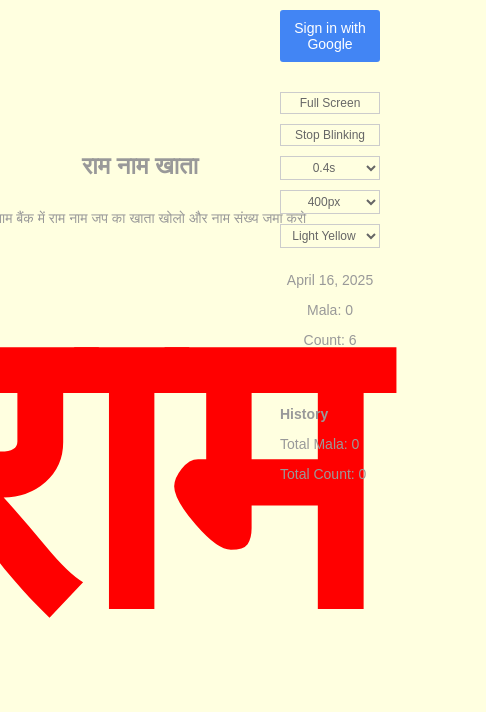
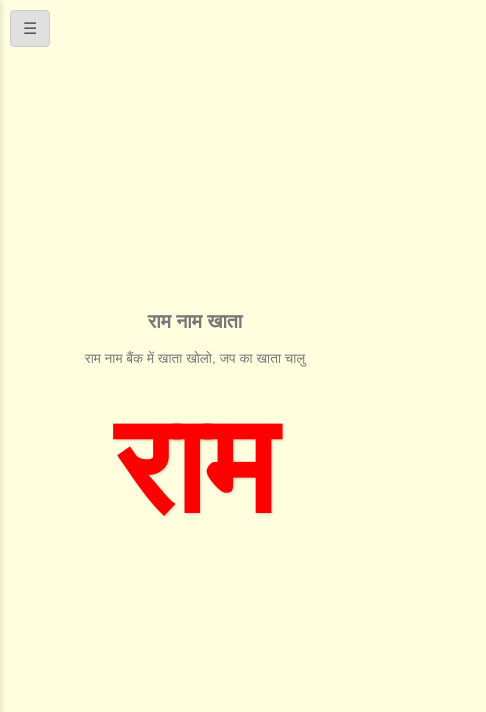
Before and after one commit to vinaymangal/ram, a plain HTML site: page index.html in a window 390 px wide. Shown: the whole page, 486 px wide, since content can reach past the window. Drawn offline with Linux system fonts and the light colour scheme; no server answers.

Commit message:
Update index.html

```diff
--- a/index.html
+++ b/index.html
@@ -9,141 +9,182 @@
     <script src="https://www.gstatic.com/firebasejs/9.22.0/firebase-auth-compat.js"></script>
     <script src="https://www.gstatic.com/firebasejs/9.22.0/firebase-firestore-compat.js"></script>
     <style>
-        /* General body styling */
         body {
             display: flex;
             flex-direction: column;
-            align-items: center;
-            justify-content: center;
-            min-height: 100vh;
             margin: 0;
-            padding: 20px;
-            background-color: #ffffff;
             font-family: Arial, sans-serif;
-            box-sizing: border-box;
+            height: 100vh;
+            overflow: hidden;
+            background-color: #ffffe0;
+            transition: background-color 0.3s ease;
         }
 
-        /* Main content styling */
-        #mainContent {
-            text-align: center;
-            flex-grow: 1;
+        /* Sidebar toggle button */
+        #sidebarToggle {
+            position: fixed;
+            top: 10px;
+            left: 10px;
+            z-index: 1000;
+            background-color: #e0e0e0;
+            border: 1px solid #ccc;
+            border-radius: 4px;
+            padding: 8px 12px;
+            cursor: pointer;
+            font-size: 16px;
+            transition: all 0.3s ease;
+        }
+
+        #sidebarToggle:hover {
+            background-color: #d0d0d0;
+        }
+
+        /* Side controls */
+        #controls {
+            position: fixed;
+            top: 0;
+            left: -200px;
+            width: 200px;
+            height: 100%;
+            background-color: #f5f5f5;
+            border-right: 1px solid #ccc;
+            padding: 10px;
+            box-sizing: border-box;
             display: flex;
             flex-direction: column;
-            justify-content: center;
-            padding-right: 160px; /* Space for controls on desktop */
+            gap: 10px;
+            overflow-y: auto;
+            transition: left 0.3s ease;
+            z-index: 900;
+            box-shadow: 2px 0 5px rgba(0,0,0,0.1);
         }
 
-        .blink {
-            font-size: clamp(100px, 20vw, 450px); /* Responsive font size */
-            font-weight: bold;
-            color: #ff0000; /* Bright red for emphasis */
+        #controls.visible {
+            left: 0;
         }
 
-        /* Controls container styling */
-        #controls {
-            position: fixed;
-            top: 10px;
-            right: 10px;
-            display: flex;
-            flex-direction: column; /* Stack vertically */
-            gap: 10px; /* Space between elements */
-            max-width: 150px; /* Reasonable width for desktop */
+        button, select {
+            padding: 8px;
+            font-size: 14px;
+            cursor: pointer;
+            border: 1px solid #ddd;
+            background: #e9e9e9;
+            color: #555;
+            border-radius: 4px;
+            transition: all 0.2s ease;
         }
 
-        /* Button and select styling */
-        button, select {
-            background: none; /* No background color */
-            border: 1px solid #ccc; /* Light border for definition */
-            color: #666; /* Light gray text */
-            padding: 5px;
-            text-align: center;
-            cursor: pointer;
-            font-size: 14px;
+        button:hover, select:hover {
+            background: #d9d9d9;
         }
 
-        /* Counter styling */
-        #counter {
-            color: #666; /* Light gray text */
-            font-size: 12px;
-            text-align: center;
-        }
-
-        /* Header and paragraph styling */
-        h1 {
-            font-size: 28px;
-            color: #999999; /* Light gray for subtlety */
-        }
-
-        p {
-            font-size: 16px;
-            color: #999999;
-        }
-
-        /* Google Sign-In Button */
         #googleSignInButton {
             background-color: #4285F4;
             color: white;
             border: none;
-            padding: 10px;
-            font-size: 14px;
-            cursor: pointer;
-            border-radius: 3px;
         }
 
         #googleSignInButton:hover {
             background-color: #3267D6;
         }
 
-        /* User Info Display */
         #userInfo {
-            margin-top: 10px;
             font-size: 14px;
             color: #666;
+            margin: 5px 0;
+            padding: 5px;
+            background-color: #f9f9f9;
+            border-radius: 4px;
+            cursor: pointer;
         }
 
-        /* History Display */
+        #mainContent {
+            flex-grow: 1;
+            display: flex;
+            justify-content: center;
+            align-items: center;
+            text-align: center;
+            padding: 20px;
+            box-sizing: border-box;
+            transition: margin-left 0.3s ease;
+        }
+
+        .ram-container {
+            display: flex;
+            flex-direction: column;
+            align-items: center;
+            justify-content: center;
+        }
+
+        h1 {
+            margin-bottom: 5px;
+            color: #777;
+            font-size: 4vmin;
+        }
+
+        .ram-description {
+            font-size: 2.5vmin;
+            margin-bottom: 20px;
+            color: #777;
+        }
+
+        .blink {
+            font-size: 35vmin;
+            font-weight: bold;
+            color: #ff0000;
+            transition: font-size 0.3s ease;
+            text-shadow: 1px 1px 3px rgba(0,0,0,0.2);
+        }
+
+        footer {
+            background-color: rgba(250, 250, 250, 0.8);
+            border-top: 1px solid #ddd;
+            padding: 10px;
+            font-size: 2vmin;
+            color: #444;
+            display: flex;
+            justify-content: space-around;
+            align-items: flex-start;
+            flex-wrap: wrap;
+            gap: 20px;
+        }
+
+        #counter p, #history p {
+            margin: 4px 0;
+        }
+
         #history {
-            margin-top: 20px;
-            font-size: 12px;
-            color: #666;
             max-height: 150px;
             overflow-y: auto;
             width: 100%;
             max-width: 300px;
-            text-align: left;
         }
 
-        /* Mobile optimization */
         @media (max-width: 600px) {
-            #mainContent {
-                padding-right: 110px; /* Adjusted space for controls on mobile */
+            #controls {
+                width: 180px;
+                left: -180px;
             }
 
-            #controls {
-                max-width: 100px; /* Narrower for mobile */
-            }
-
-            button, select {
-                font-size: 12px; /* Smaller text */
-                padding: 3px; /* Reduced padding */
+            footer {
+                flex-direction: column;
+                align-items: center;
+                font-size: 3vmin;
             }
 
             h1 {
-                font-size: 24px;
+                font-size: 5vmin;
             }
 
-            p {
-                font-size: 14px;
+            .ram-description {
+                font-size: 3.5vmin;
             }
         }
     </style>
 </head>
 <body>
-    <div id="mainContent">
-        <h1>राम नाम खाता</h1>
-        <p>राम नाम बैंक में राम नाम जप का खाता खोलो और नाम संख्य जमा करो</p>
-        <div class="blink">राम</div>
-    </div>
+    <button id="sidebarToggle">☰</button>
+
     <div id="controls">
         <button id="googleSignInButton">Sign in with Google</button>
         <div id="userInfo"></div>
@@ -153,7 +194,7 @@
             <option value="100">0.1s</option>
             <option value="200">0.2s</option>
             <option value="300">0.3s</option>
-            <option value="400">0.4s</option>
+            <option value="400" selected>0.4s</option>
             <option value="500">0.5s</option>
             <option value="600">0.6s</option>
             <option value="700">0.7s</option>
@@ -162,22 +203,19 @@
             <option value="1000">1.0s</option>
         </select>
         <select id="fontSize">
-            <option value="350">350px</option>
-            <option value="400">400px</option>
-            <option value="450">450px</option>
-            <option value="500">500px</option>
-            <option value="550">550px</option>
+            <option value="small">Small</option>
+            <option value="medium">Medium</option>
+            <option value="large" selected>Large</option>
+            <option value="xlarge">Extra Large</option>
         </select>
         <select id="bgColor">
             <option value="#ffffff">White</option>
             <option value="#f0f0f0">Light Gray</option>
-            <option value="#d3d3d3">Gray</option>
             <option value="#000000">Black</option>
-            <option value="#1a1a1a">Dark Gray</option>
-            <option value="#ffffe0">Light Yellow</option>
+            <option value="#ffffe0" selected>Light Yellow</option>
         </select>
         <div id="counter">
-            <p id="dateDisplay"></p>
+            <p id="dateDisplay">Date: --</p>
             <p>Mala: <span id="malaCount">0</span></p>
             <p>Count: <span id="countDisplay">0</span></p>
         </div>
@@ -186,6 +224,14 @@
             <div id="historyContent"></div>
             <p>Total Mala: <span id="totalMala">0</span></p>
             <p>Total Count: <span id="totalCount">0</span></p>
+        </div>
+    </div>
+
+    <div id="mainContent">
+        <div class="ram-container">
+            <h1>राम नाम खाता</h1>
+            <p class="ram-description">राम नाम बैंक में खाता खोलो, जप का खाता चालु</p>
+            <div class="blink">राम</div>
         </div>
     </div>
 
@@ -218,18 +264,10 @@
         // Google Sign-In Provider
         const provider = new firebase.auth.GoogleAuthProvider();
 
-        // Blinking logic
-        let text = document.querySelector('.blink');
-        let mala = 0;
-        let count = 0;
-        let totalMala = 0;
-        let totalCount = 0;
-        let blinkInterval;
-        let isBlinking = true;
-        let user = null;
-        let currentDate = getFormattedDate(new Date());
-
         // Elements
+        const text = document.querySelector('.blink');
+        const controls = document.getElementById('controls');
+        const sidebarToggle = document.getElementById('sidebarToggle');
         const blinkSpeedSelect = document.getElementById('blinkSpeed');
         const fontSizeSelect = document.getElementById('fontSize');
         const bgColorSelect = document.getElementById('bgColor');
@@ -241,13 +279,42 @@
         const totalCountDisplay = document.getElementById('totalCount');
         const userInfo = document.getElementById('userInfo');
         const googleSignInButton = document.getElementById('googleSignInButton');
+        const toggleBlinkButton = document.getElementById('toggleBlink');
+        const fullscreenButton = document.getElementById('fullscreenButton');
 
-        // Set default settings
+        // Variables
+        let mala = 0;
+        let count = 0;
+        let totalMala = 0;
+        let totalCount = 0;
+        let blinkInterval;
+        let isBlinking = true;
+        let user = null;
+        let currentDate = getFormattedDate(new Date());
+
+        // Default settings
         const defaultSettings = {
             blinkSpeed: '400', // 0.4s
-            fontSize: '400',   // 400px
+            fontSize: 'large',
             bgColor: '#ffffe0' // Light Yellow
         };
+
+        // Toggle sidebar
+        sidebarToggle.addEventListener('click', function() {
+            controls.classList.toggle('visible');
+        });
+
+        // Close sidebar when clicking outside
+        document.addEventListener('click', function(event) {
+            if (!controls.contains(event.target) && event.target !== sidebarToggle) {
+                controls.classList.remove('visible');
+            }
+        });
+
+        // Format date as YYYY-MM-DD
+        function getFormattedDate(date) {
+            return date.toISOString().split('T')[0];
+        }
 
         // Load settings from local storage as a fallback
         const loadLocalSettings = () => {
@@ -259,14 +326,14 @@
             blinkSpeedSelect.value = settings.blinkSpeed;
             fontSizeSelect.value = settings.fontSize;
             bgColorSelect.value = settings.bgColor;
-            text.style.fontSize = settings.fontSize + 'px';
+            updateFontSize(settings.fontSize);
             document.body.style.backgroundColor = settings.bgColor;
         };
 
         // Load mala and count from local storage as a fallback
         const loadLocalCounts = () => {
-            mala = parseInt(localStorage.getItem(`mala_${currentDate}_${user?.uid}`)) || 0;
-            count = parseInt(localStorage.getItem(`count_${currentDate}_${user?.uid}`)) || 0;
+            mala = parseInt(localStorage.getItem(`mala_${currentDate}_${user?.uid || 'guest'}`)) || 0;
+            count = parseInt(localStorage.getItem(`count_${currentDate}_${user?.uid || 'guest'}`)) || 0;
             malaCountDisplay.textContent = mala;
             countDisplay.textContent = count;
         };
@@ -280,19 +347,30 @@
 
         // Save mala and count to local storage
         const saveLocalCounts = () => {
-            if (user) {
-                localStorage.setItem(`mala_${currentDate}_${user.uid}`, mala);
-                localStorage.setItem(`count_${currentDate}_${user.uid}`, count);
+            localStorage.setItem(`mala_${currentDate}_${user?.uid || 'guest'}`, mala);
+            localStorage.setItem(`count_${currentDate}_${user?.uid || 'guest'}`, count);
+        };
+
+        // Update font size based on selection
+        function updateFontSize(size) {
+            switch(size) {
+                case 'small':
+                    text.style.fontSize = '25vmin';
+                    break;
+                case 'medium':
+                    text.style.fontSize = '30vmin';
+                    break;
+                case 'large':
+                    text.style.fontSize = '35vmin';
+                    break;
+                case 'xlarge':
+                    text.style.fontSize = '40vmin';
+                    break;
             }
-        };
+        }
 
         // Apply default settings on initial load
         loadLocalSettings();
-
-        // Format date as YYYY-MM-DD
-        function getFormattedDate(date) {
-            return date.toISOString().split('T')[0];
-        }
 
         // Blink function
         function blink() {
@@ -303,7 +381,6 @@
                     mala++;
                     count = 0;
                     updateFirestore();
-                    saveLocalCounts();
                 }
                 countDisplay.textContent = count;
                 malaCountDisplay.textContent = mala;
@@ -325,7 +402,7 @@
                 console.error('Error saving settings:', error);
                 // Do not alert for offline errors
                 if (!error.message.includes('offline')) {
-                    alert('Failed to save settings: ' + error.message);
+                    console.warn('Failed to save settings: ' + error.message);
                 }
             });
 
@@ -337,7 +414,7 @@
             }).catch(error => {
                 console.error('Error saving daily counts:', error);
                 if (!error.message.includes('offline')) {
-                    alert('Failed to save daily counts: ' + error.message);
+                    console.warn('Failed to save daily counts: ' + error.message);
                 }
             });
         }
@@ -354,8 +431,8 @@
                     blinkSpeedSelect.value = settings.blinkSpeed || defaultSettings.blinkSpeed;
                     fontSizeSelect.value = settings.fontSize || defaultSettings.fontSize;
                     bgColorSelect.value = settings.bgColor || defaultSettings.bgColor;
-                    text.style.fontSize = fontSizeSelect.value + 'px';
-                    document.body.style.backgroundColor = bgColorSelect.value;
+                    updateFontSize(settings.fontSize);
+                    document.body.style.backgroundColor = settings.bgColor;
                     saveLocalSettings();
                     if (isBlinking) {
                         clearInterval(blinkInterval);
@@ -366,7 +443,7 @@
                     blinkSpeedSelect.value = defaultSettings.blinkSpeed;
                     fontSizeSelect.value = defaultSettings.fontSize;
                     bgColorSelect.value = defaultSettings.bgColor;
-                    text.style.fontSize = defaultSettings.fontSize + 'px';
+                    updateFontSize(defaultSettings.fontSize);
                     document.body.style.backgroundColor = defaultSettings.bgColor;
                     saveLocalSettings();
                     updateFirestore();
@@ -376,7 +453,7 @@
                 // Use local settings if Firestore fails
                 loadLocalSettings();
                 if (!error.message.includes('offline')) {
-                    alert('Failed to load settings: ' + error.message);
+                    console.warn('Failed to load settings: ' + error.message);
                 }
             });
 
@@ -405,7 +482,7 @@
                 // Use local counts if Firestore fails
                 loadLocalCounts();
                 if (!error.message.includes('offline')) {
-                    alert('Failed to load history: ' + error.message);
+                    console.warn('Failed to load history: ' + error.message);
                 }
             });
 
@@ -431,10 +508,18 @@
         googleSignInButton.addEventListener('click', () => {
             auth.signInWithPopup(provider).then(result => {
                 user = result.user;
-                userInfo.textContent = `Welcome, ${user.displayName} | Sign Out`;
-                userInfo.style.cursor = 'pointer';
+                userInfo.textContent = `${user.displayName} | Sign Out`;
                 googleSignInButton.style.display = 'none'; // Hide the Sign-In button after login
+                loadUserData();
+            }).catch(error => {
+                console.error('Sign-In Error:', error);
+                alert('Failed to sign in: ' + error.message);
+            });
+        });
+
+        // Sign Out handler
         userInfo.addEventListener('click', () => {
+            if (user) {
                 auth.signOut().then(() => {
                     user = null;
                     userInfo.textContent = '';
@@ -453,27 +538,21 @@
                     blinkSpeedSelect.value = defaultSettings.blinkSpeed;
                     fontSizeSelect.value = defaultSettings.fontSize;
                     bgColorSelect.value = defaultSettings.bgColor;
-                        text.style.fontSize = defaultSettings.fontSize + 'px';
+                    updateFontSize(defaultSettings.fontSize);
                     document.body.style.backgroundColor = defaultSettings.bgColor;
                     saveLocalSettings();
                 }).catch(error => {
                     console.error('Sign-Out Error:', error);
                     alert('Failed to sign out: ' + error.message);
                 });
-                });
-                loadUserData();
-            }).catch(error => {
-                console.error('Sign-In Error:', error);
-                alert('Failed to sign in: ' + error.message);
-            });
+            }
         });
 
         // Check authentication state
         auth.onAuthStateChanged(userAuth => {
             user = userAuth;
             if (user) {
-                userInfo.textContent = `Welcome, ${user.displayName} | Sign Out`;
-                userInfo.style.cursor = 'pointer';
+                userInfo.textContent = `${user.displayName} | Sign Out`;
                 googleSignInButton.style.display = 'none'; // Hide the Sign-In button if user is already logged in
                 loadUserData();
                 loadLocalCounts(); // Load local counts immediately
@@ -483,26 +562,28 @@
             }
         });
 
-        // Initialize blinking
-        blinkInterval = setInterval(blink, parseInt(blinkSpeedSelect.value));
-        dateDisplay.textContent = new Date().toLocaleDateString('en-US', { year: 'numeric', month: 'long', day: 'numeric' });
-
         // Toggle blinking
-        document.getElementById('toggleBlink').addEventListener('click', function() {
+        toggleBlinkButton.addEventListener('click', function() {
             if (isBlinking) {
                 clearInterval(blinkInterval);
                 text.style.visibility = 'visible';
-                isBlinking = false;
                 this.textContent = 'Start Blinking';
             } else {
                 blinkInterval = setInterval(blink, parseInt(blinkSpeedSelect.value));
-                isBlinking = true;
                 this.textContent = 'Stop Blinking';
+            }
+            isBlinking = !isBlinking;
+
+            // Wake lock for keeping screen on
+            if (isBlinking) {
+                requestWakeLock();
+            } else {
+                releaseWakeLock();
             }
         });
 
         // Full-screen logic
-        document.getElementById('fullscreenButton').addEventListener('click', function() {
+        fullscreenButton.addEventListener('click', function() {
             if (!document.fullscreenElement) {
                 document.documentElement.requestFullscreen().catch(err => {
                     console.error(`Error enabling full-screen mode: ${err.message}`);
@@ -528,7 +609,7 @@
 
         // Font size control
         fontSizeSelect.addEventListener('change', function() {
-            text.style.fontSize = this.value + 'px';
+            updateFontSize(this.value);
             if (user) {
                 updateFirestore();
             }
@@ -578,19 +659,19 @@
             }
         }
 
-        document.getElementById('toggleBlink').addEventListener('click', async function() {
-            if (isBlinking) {
-                await requestWakeLock();
-            } else {
-                await releaseWakeLock();
-            }
-        });
+        // Initialize blinking
+        blinkInterval = setInterval(blink, parseInt(blinkSpeedSelect.value));
+        dateDisplay.textContent = new Date().toLocaleDateString('en-US', { year: 'numeric', month: 'long', day: 'numeric' });
 
+        // Request wake lock initially
         requestWakeLock();
         window.addEventListener('unload', releaseWakeLock);
 
         // Check for date change every minute
         setInterval(checkDateChange, 60000);
+
+        // Initialize local data
+        loadLocalCounts();
     </script>
 </body>
 </html>
```
Lines whose indentation alone changed are shown as unchanged.
